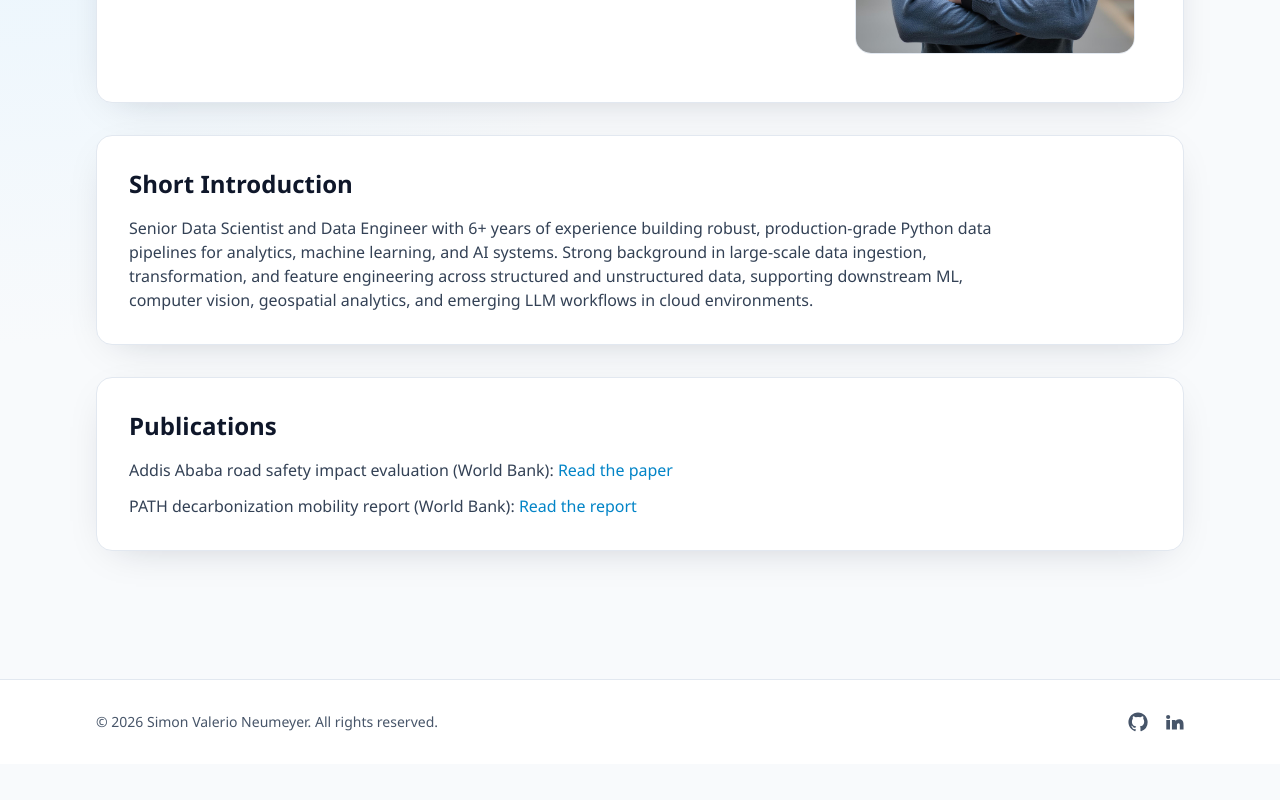
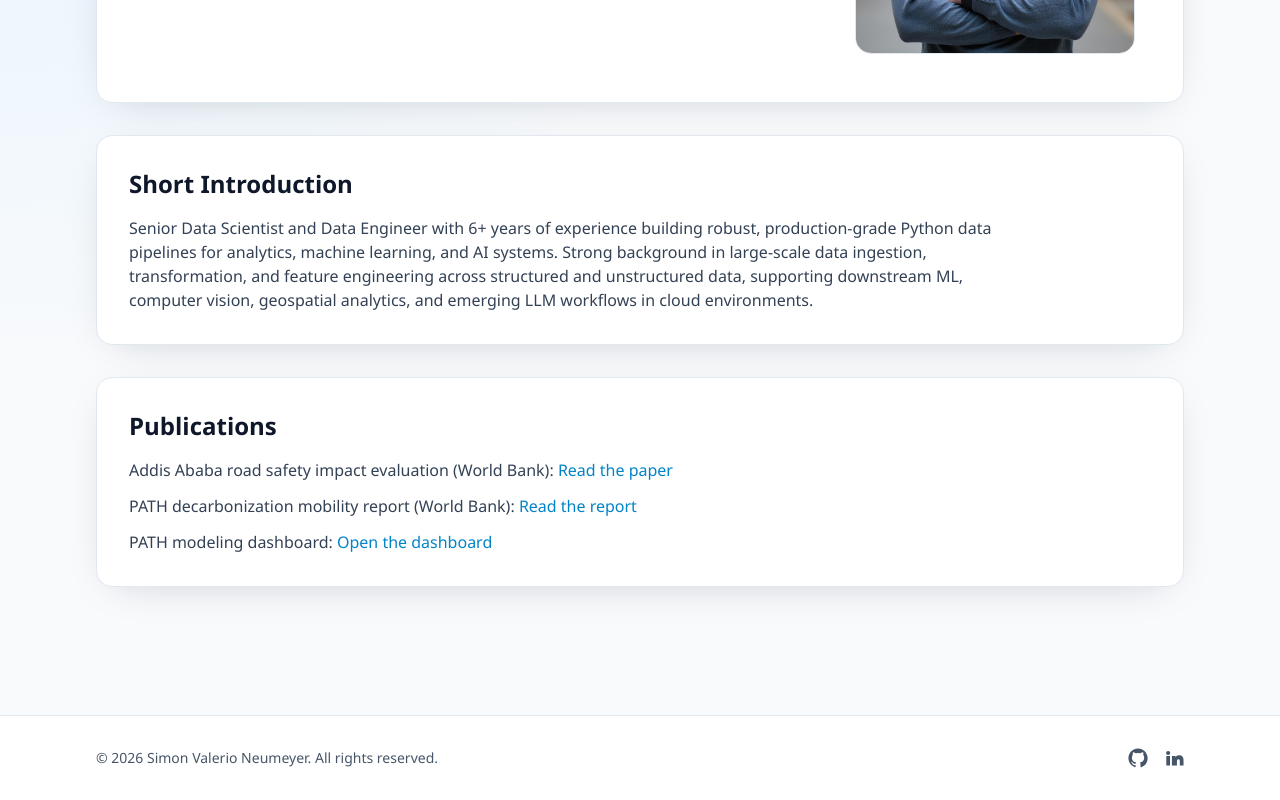
Before and after one commit to simonvalerioneumeyer/simneu, a Next.js app: page / in a window 1280 px wide. Shown: the part 448-1248 px from the top of the page. Before the commit the page ends 1212 px from the top, so only its background shows below. Built offline with nearby package versions, Linux system fonts and the light colour scheme.

Commit message:
Add PATH dashboard link to homepage publications section

```diff
--- a/src/app/page.tsx
+++ b/src/app/page.tsx
@@ -77,6 +77,14 @@ export default function HomePage() {
                 </Link>
               </p>
             ) : null}
+            {pathProject?.demoUrl ? (
+              <p>
+                PATH modeling dashboard:{" "}
+                <Link href={pathProject.demoUrl} className="font-medium text-accent hover:underline">
+                  Open the dashboard
+                </Link>
+              </p>
+            ) : null}
           </div>
         </div>
       ) : null}
```
